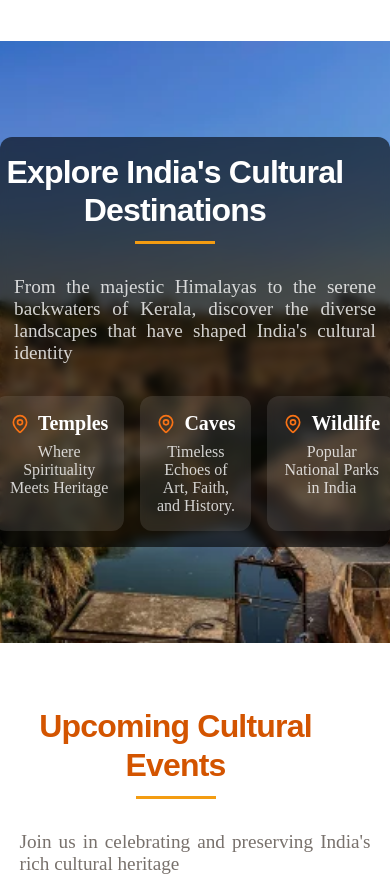
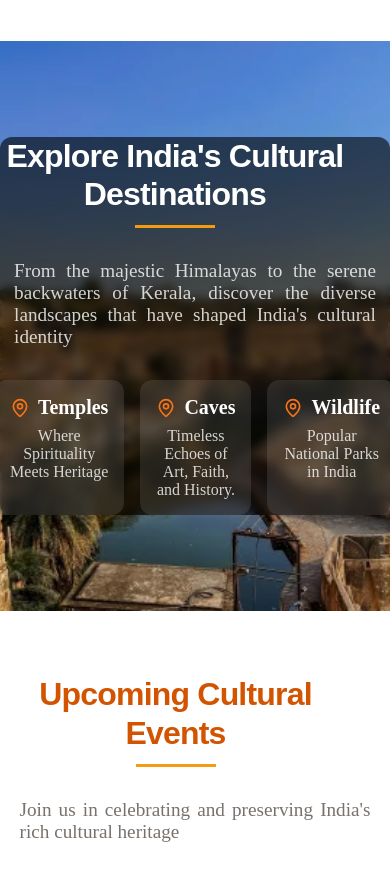
Before and after one commit to prasadmahind123/IndianCulture, a React (Vite) app: page / in a window 390 px wide. Shown: the part 4660-5550 px from the top of the page. Built offline with nearby package versions, Linux system fonts and the light colour scheme; no server answers.

Commit message:
Update Home.css

```diff
--- a/src/Pages/Home.css
+++ b/src/Pages/Home.css
@@ -869,12 +869,6 @@
     }
   }
 
-
-  @media (max-width:768px) {
-    .destinations-content{
-      padding: 1rem;
-    }
-  }
   @media (max-width: 768px) {
 
     .hero-title {
```
